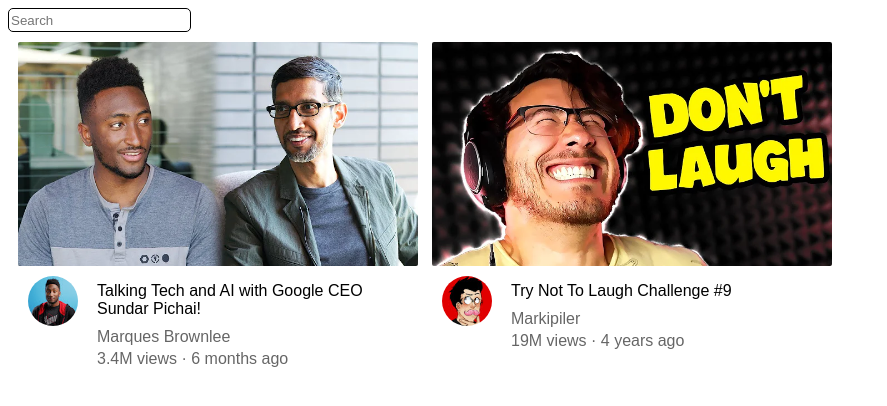
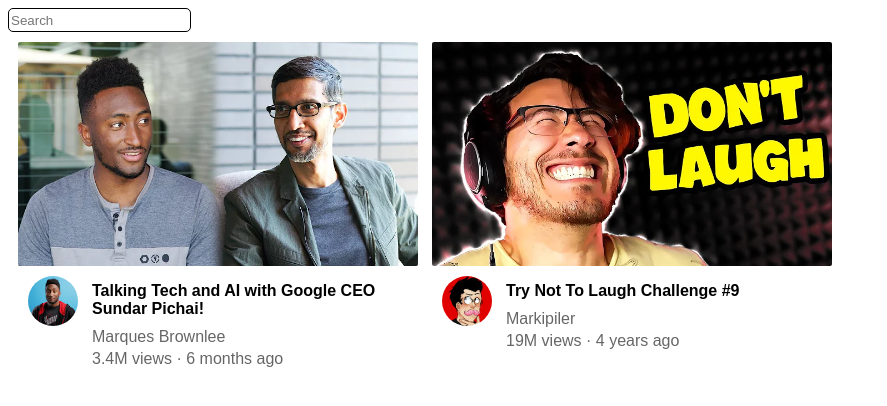
Before and after one commit to Surya-Chandra-Reddy/youtube_page, a plain HTML site: page pagecode/youtube.html in a window 1280 px wide. Shown: the whole page, without its empty margins (0-887 px from the left). Drawn offline with Linux system fonts and the light colour scheme.

Commit message:
modified

```diff
--- a/pagestyles/youtube.css
+++ b/pagestyles/youtube.css
@@ -39,7 +39,7 @@
 .video-title{
     margin-bottom: 10px;
     display:block;
-
+    font-weight: bolder;
 }
 
 .channel-name,
@@ -48,6 +48,7 @@
     margin-bottom:4px;
     opacity: 0.6;
     display:block;
+    font-size:16px;
 }
 
 
@@ -76,7 +77,7 @@
     display:inline-block;
     object-fit: fill;
     padding-left: 10px;
-    padding-right:15px;
+    padding-right:10px;
     vertical-align: top;
 }
 .video1-division,
```
